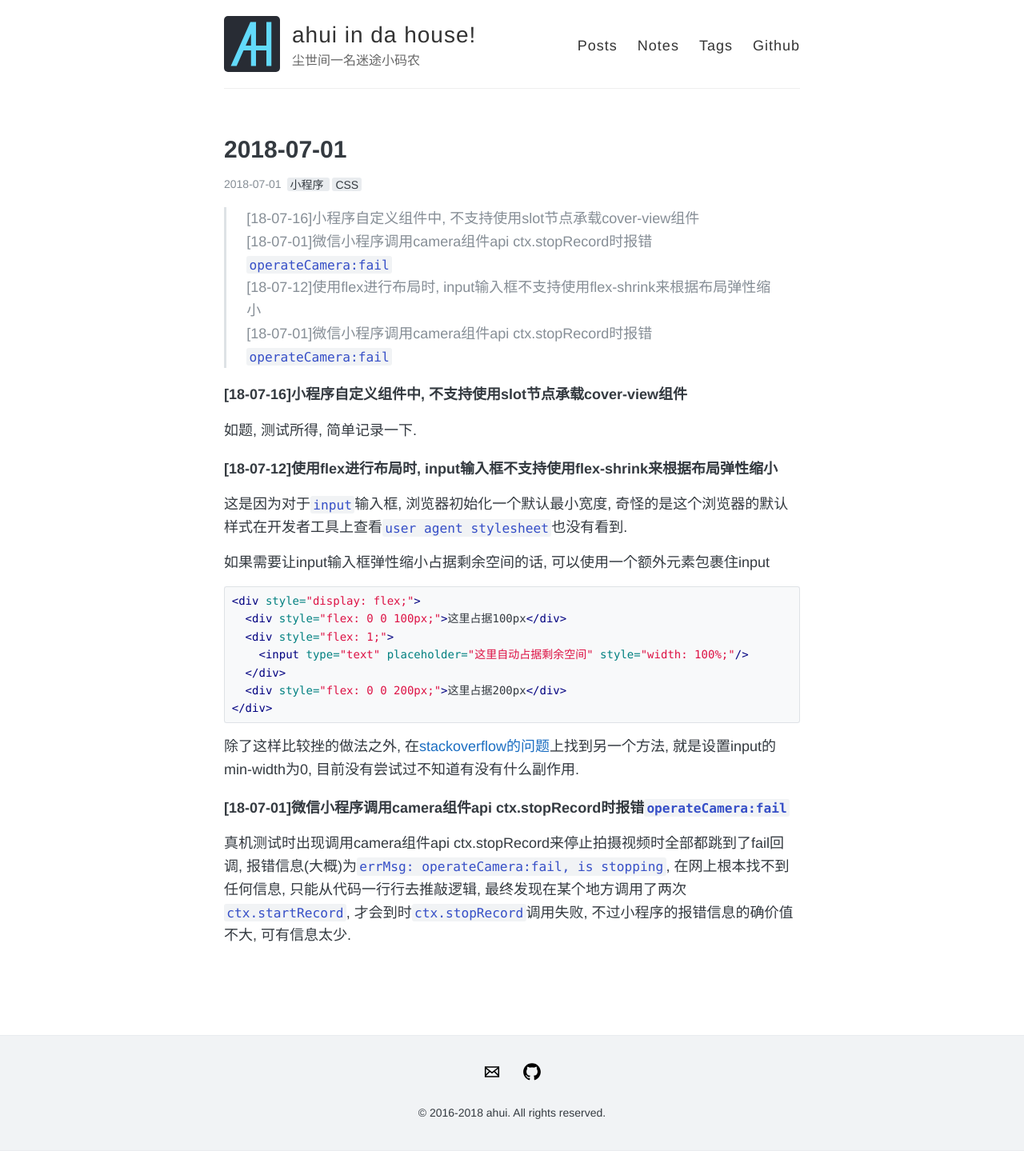
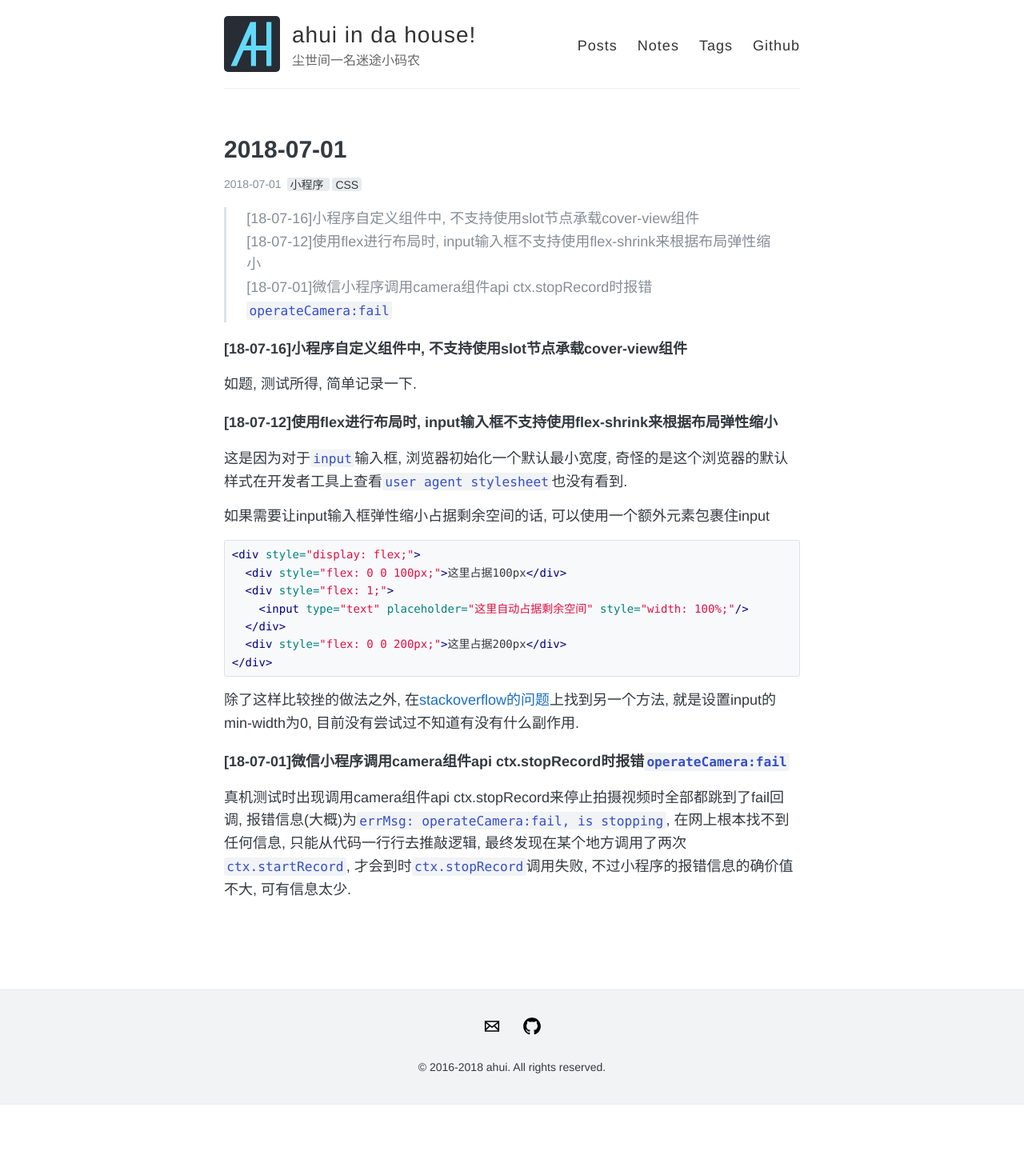
Before and after one commit to funkyLover/blog, a Jekyll site: the page built from notes/_posts/2018-07-01-notes.md, in a window 1280 px wide. Shown: the whole page at 80% size. Built offline with Jekyll 4.4.1, drawn with Linux system fonts in a browser that asks for light colours; comment, search, counter and statistics services are not loaded; after the commit the page ends 1381 px from its top, so only the background shows below that.

Commit message:
* note 目录;

```diff
--- a/notes/_posts/2018-07-01-notes.md
+++ b/notes/_posts/2018-07-01-notes.md
@@ -8,7 +8,6 @@ share: true
 ---
 
 > [18-07-16]小程序自定义组件中, 不支持使用slot节点承载cover-view组件 <br>
-> [18-07-01]微信小程序调用camera组件api ctx.stopRecord时报错`operateCamera:fail` <br>
 > [18-07-12]使用flex进行布局时, input输入框不支持使用flex-shrink来根据布局弹性缩小 <br>
 > [18-07-01]微信小程序调用camera组件api ctx.stopRecord时报错`operateCamera:fail` <br>
 
```
